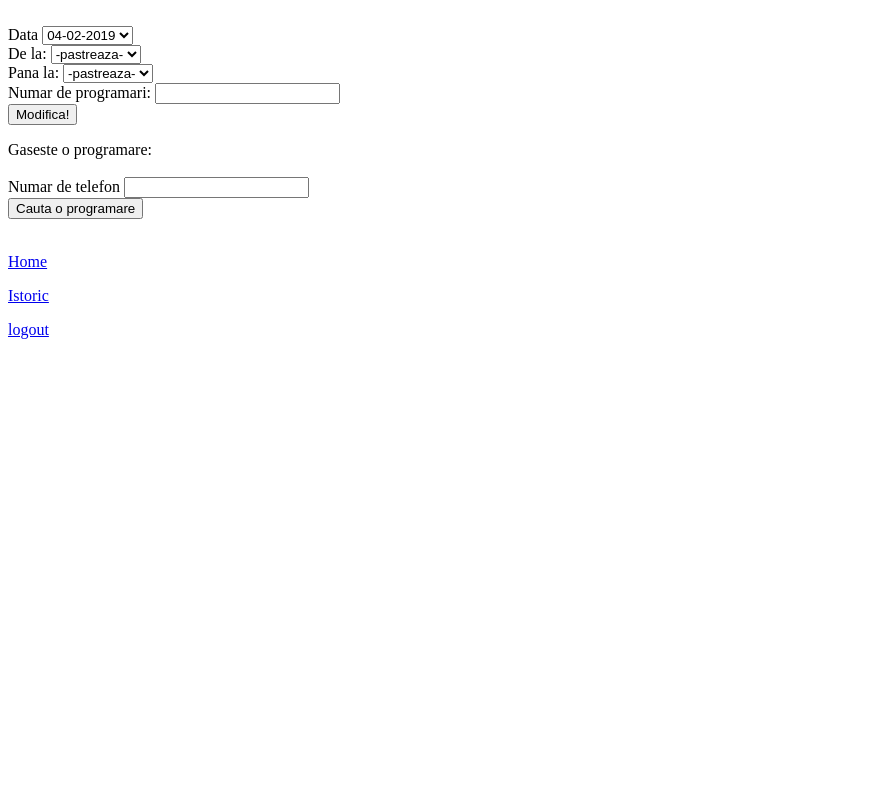
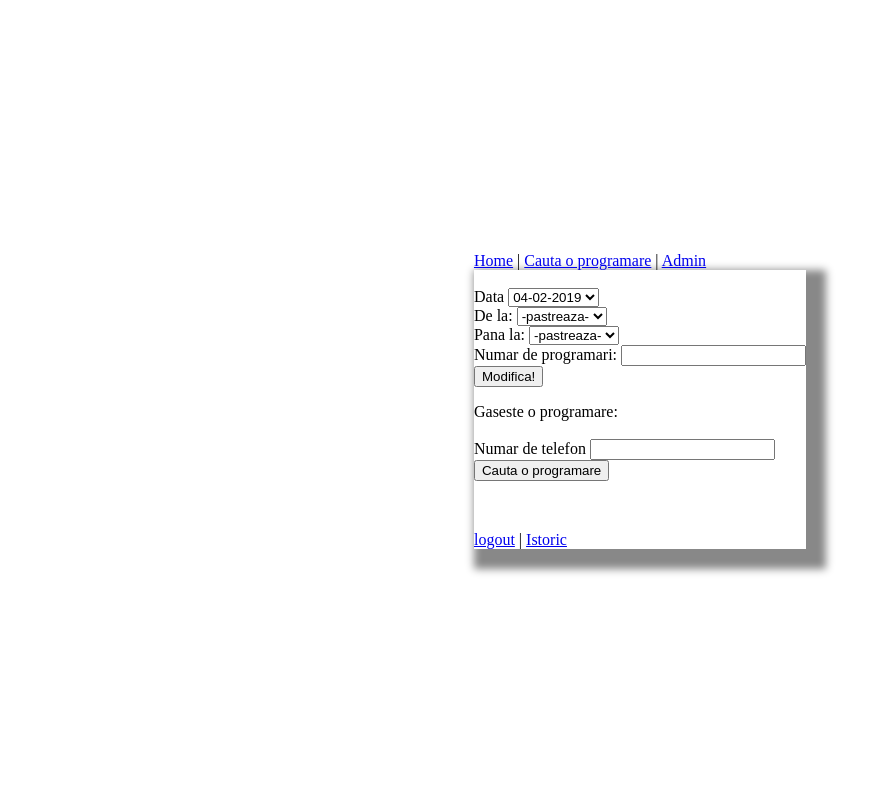
Before and after one commit to alexMAF93/django, a Django app: page /edi/ in a window 1280 px wide. Shown: the whole page, without its empty margins (0-886 px from the left). Run offline with Django 3.2, Linux system fonts and the light colour scheme; a user stored in the database is signed in; data comes from the database, SQL or seed files in the repository; both versions use the stored data as it was after the commit.

Commit message:
update 21

```diff
--- /dev/null
+++ b/eduardcn_barbershop/programari/static/programari/main.css
@@ -0,0 +1,17 @@
+html, body {
+    height: 100%;
+}
+
+html {
+    display: table;
+    margin: auto;
+}
+
+body {
+    display: table-cell;
+    vertical-align: middle;
+}
+
+.site-header {
+  box-shadow: 10px 10px 8px 10px #888888;
+}
--- a/eduardcn_barbershop/programari/templates/programari/admin.html
+++ b/eduardcn_barbershop/programari/templates/programari/admin.html
@@ -1,3 +1,7 @@
+{% extends 'programari/base.html' %}
+
+{% block content %}
+
 
 
 <form method="post">
@@ -68,6 +72,6 @@ Gaseste o programare:
 
 {% endif%}
 
-  <a href = "{% url 'index' %}">Home</a>
-  <p><a href = "{% url 'istoric' %}">Istoric</a></p>
-  <p><a href="{% url 'logout' %}">logout</a></p>
+
+
+{% endblock content %}
--- /dev/null
+++ b/eduardcn_barbershop/programari/templates/programari/base.html
@@ -0,0 +1,30 @@
+{% load static %}
+
+<html>
+<head>
+    {% if title %}
+      <title> {{ title }} </title>
+    {% else %}
+      <title>Dashboard</title>
+    {% endif %}
+    <link rel="stylesheet" type="text/css" href="{% static 'programari/main.css' %}">
+</head>
+
+<body>
+
+  <a href = "{% url 'index' %}">Home</a> | <a href = "{% url 'cauta_programare' %}">Cauta o programare</a> | <a href = "{% url 'admin' %}">Admin</a>
+<div class="site-header">
+{% block content %}
+
+{% endblock %}
+</div>
+
+
+{% if user.is_authenticated %}
+
+  <p><a href="{% url 'logout' %}">logout</a> | <a href="{% url 'istoric' %}">Istoric</a></p>
+
+{% endif %}
+
+</body>
+</html>
--- a/eduardcn_barbershop/programari/urls.py
+++ b/eduardcn_barbershop/programari/urls.py
@@ -7,4 +7,5 @@ urlpatterns = [
     path('programari/<date>/', views.make_programare, name = 'make_programare'),
     path('edi/', views.admin, name = 'admin'),
     path('edi/istoric', views.istoric, name = 'istoric'),
+    path('cauta_programare/', views.cauta_programare, name = 'cauta_programare'),
 ]
--- a/eduardcn_barbershop/programari/views.py
+++ b/eduardcn_barbershop/programari/views.py
@@ -127,6 +127,13 @@ def admin(request):
 def make_programare(request, date):
     max_programari = DetaliiZi.objects.filter(data = date)[0].max_programari
     programari_zi = Programare.objects.filter(data = date).count()
+    ore_luate = []
+    for object in Programare.objects.filter(data = date):
+        ore_luate.append(object.ora_programare)
+    ore_disponibile = []
+    for ora in time_choices(date):
+        if ora not in ore_luate:
+            ore_disponibile.append(ora)
     programari_ramase = max_programari - programari_zi
     nume = ""
     numar = ""
@@ -160,7 +167,7 @@ def make_programare(request, date):
 
     return render(request, 'programari/programari.html', {'date': [date, next_2_weeks(date)],
                     'programari': Programare.objects.filter(data = date),
-                    'optiuni': time_choices(date),
+                    'optiuni': ore_disponibile,
                     'programari_ramase': programari_ramase,
                     })
 
@@ -172,3 +179,22 @@ def istoric(request):
     content = f.readlines()
     f.close()
     return render(request, 'programari/istoric.html', {'content': content})
+
+
+def cauta_programare(request):
+    rezultat = []
+    mesaj = ""
+    if request.method == "POST":
+        numar_telefon = str(request.POST['cauta-telefon'])
+        for object in Programare.objects.filter(telefon = numar_telefon):
+            rezultat.append('{} - {} - {} - {}'.format(object.data, object.nume, object.telefon, object.ora_programare))
+
+        if len(rezultat) == 0:
+            mesaj = "Nu au fost gasite programari pentru acest numar de telefon"
+        elif len(rezultat) == 1:
+            mesaj = "Exista o programare pentru acest numar de telefon:".format(len(rezultat))
+        else:
+            mesaj = "Exista {} programari pentru acest numar de telefon:".format(len(rezultat))
+
+
+    return render(request, 'programari/cauta_programare.html', {'rezultat': rezultat, 'mesaj': mesaj, })
```
Also changed, not shown: eduardcn_barbershop/programari/templates/programari/cauta_programare.html (added, +23 -0 lines), eduardcn_barbershop/programari/templates/programari/index.html (+11 -1 lines), eduardcn_barbershop/programari/templates/programari/istoric.html (+11 -1 lines), eduardcn_barbershop/programari/templates/programari/programari.html (+18 -7 lines), eduardcn_barbershop/programari/templates/programari/success.html (+11 -1 lines), eduardcn_barbershop/db.sqlite3.
